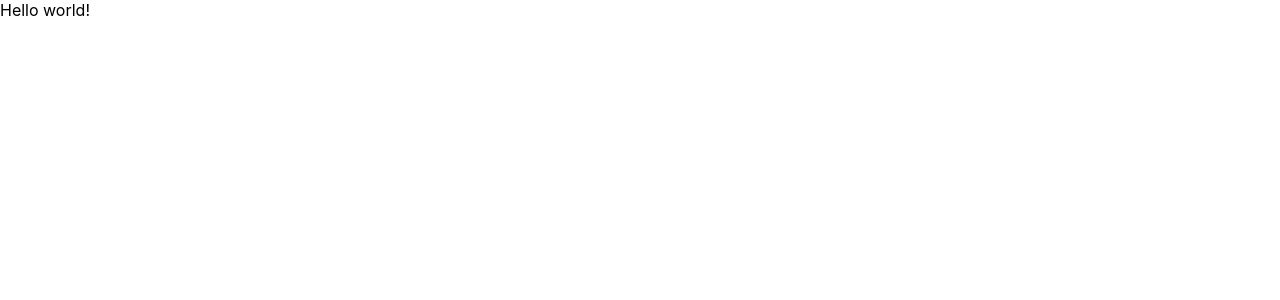
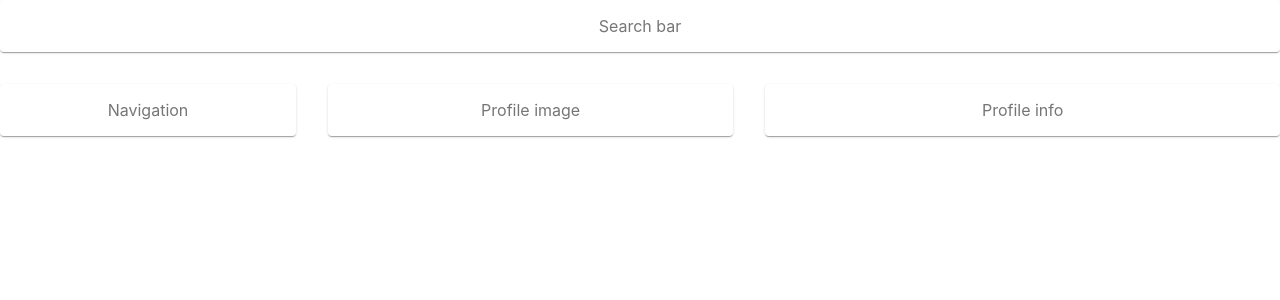
Before and after one commit to down-dive/monstera, a React (Create React App) app in the folder client/: page /profile/1 in a window 1280 px wide. Shown: the top 300 px of the page. Built offline with nearby package versions, Linux system fonts and the light colour scheme.

Commit message:
profile layout from material ui is ready

```diff
--- a/client/package.json
+++ b/client/package.json
@@ -3,6 +3,7 @@
   "version": "0.1.0",
   "private": true,
   "dependencies": {
+    "@material-ui/core": "^4.11.4",
     "@testing-library/jest-dom": "^5.14.1",
     "@testing-library/react": "^11.2.7",
     "@testing-library/user-event": "^12.8.3",
--- a/client/public/index.html
+++ b/client/public/index.html
@@ -10,6 +10,8 @@
       content="Web site created using create-react-app"
     />
     <link rel="apple-touch-icon" href="%PUBLIC_URL%/logo192.png" />
+    <link rel="stylesheet" href="https://fonts.googleapis.com/icon?family=Material+Icons" />
+    <link rel="stylesheet" href="https://fonts.googleapis.com/css?family=Roboto:300,400,500,700&display=swap" />
     <!--
       manifest.json provides metadata used when your web app is installed on a
       user's mobile device or desktop. See https://developers.google.com/web/fundamentals/web-app-manifest/
--- a/client/src/pages/Profile/index.js
+++ b/client/src/pages/Profile/index.js
@@ -1,7 +1,38 @@
+import { makeStyles } from '@material-ui/core/styles';
+import Paper from '@material-ui/core/Paper';
+import Grid from '@material-ui/core/Grid';
+
+const useStyles = makeStyles((theme) => ({
+    root: {
+        flexGrow: 1,
+    },
+    paper: {
+        padding: theme.spacing(2),
+        textAlign: 'center',
+        color: theme.palette.text.secondary,
+    },
+}));
+
+
 const Profile = () => {
+    const classes = useStyles();
     return (
         <div>
-            Hello world!
+            <Grid container spacing={4}>
+                <Grid item xs={12}>
+                    <Paper className={classes.paper}>Search bar</Paper>
+                </Grid>
+                <Grid item xs={3}>
+                    <Paper className={classes.paper}>Navigation</Paper>
+                </Grid>
+                <Grid item xs={4}>
+                    <Paper className={classes.paper}>Profile image</Paper>
+                </Grid>
+                <Grid item xs={5}>
+                    <Paper className={classes.paper}>Profile info</Paper>
+                </Grid>
+
+            </Grid>
         </div>
     )
 }
```
Also changed, not shown: client/src/components/undex.js (added), 1 other file (tests, documents, lock files or other folders).
